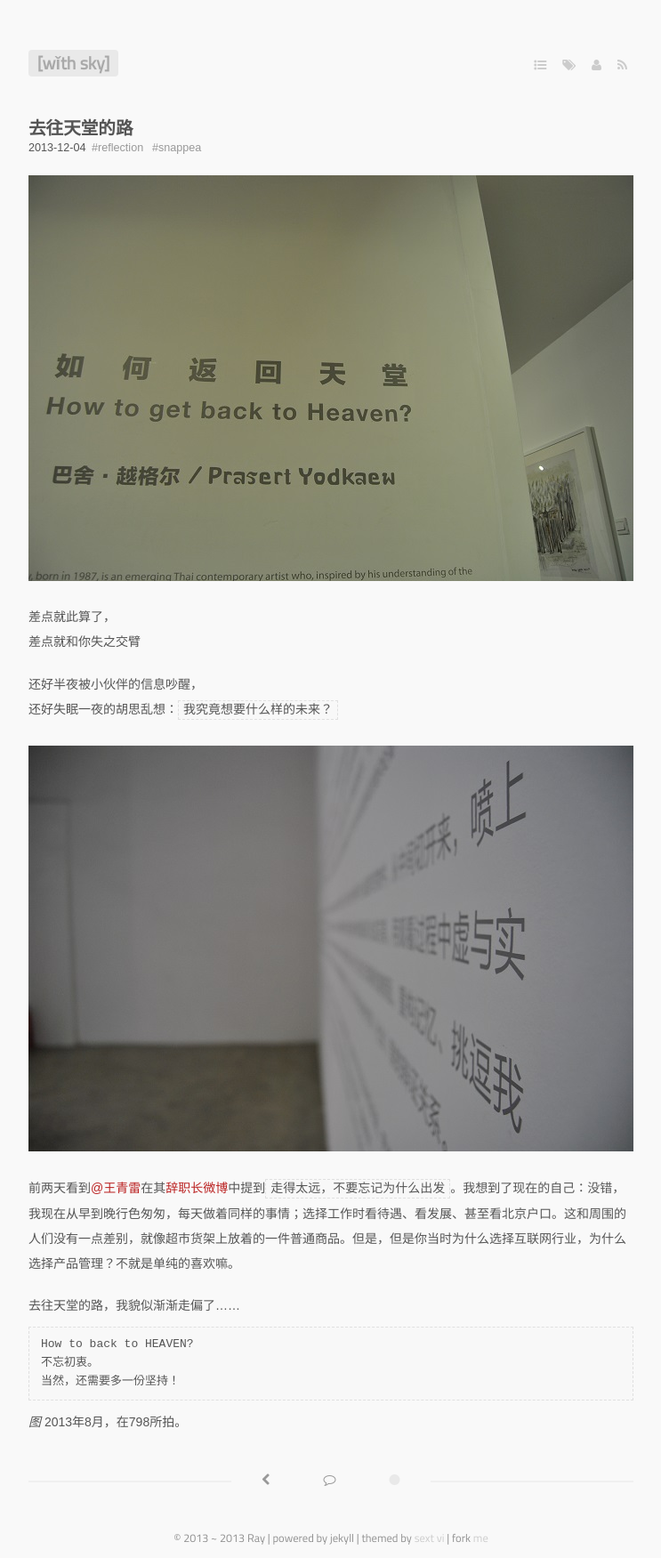
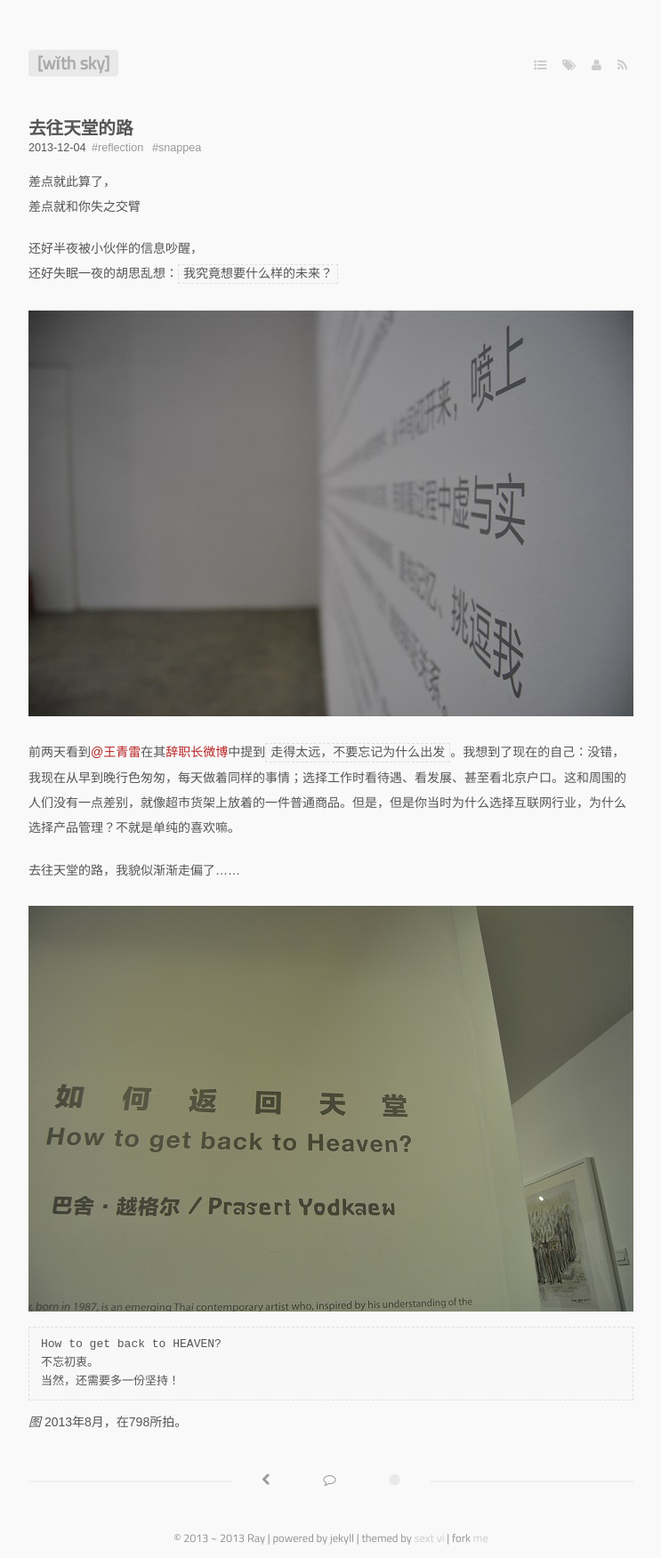
Before and after one commit to raypp/blog, a Jekyll site: the page built from _posts/2013-12-04-try-to-back-to-heaven.markdown, in a window 1280 px wide. Shown: the whole page at 89% size, without its empty margins (268-1011 px from the left). Built offline with Jekyll 4.4.1, drawn with Linux system fonts in a browser that asks for light colours; some web fonts are replaced; Markdown is read by kramdown in place of the engine named in the settings; a script that is not in the unit is left out; comment, search, counter and statistics services are not loaded.

Commit message:
`get` back, change pic position.

```diff
--- a/_posts/2013-12-04-try-to-back-to-heaven.markdown
+++ b/_posts/2013-12-04-try-to-back-to-heaven.markdown
@@ -6,8 +6,6 @@ tags:
   - reflection
   - snappea
 ---
-
-![How to back to HEAVEN](/media/files/2013/12/back_to_heaven.JPG)
 
 差点就此算了，
 差点就和你失之交臂
@@ -21,7 +19,9 @@ tags:
 
 去往天堂的路，我貌似渐渐走偏了……
 
-> How to back to HEAVEN?
+![How to get back to HEAVEN](/media/files/2013/12/back_to_heaven.JPG)
+
+> How to get back to HEAVEN?
 > 不忘初衷。
 > 当然，还需要多一份坚持！
 
```
